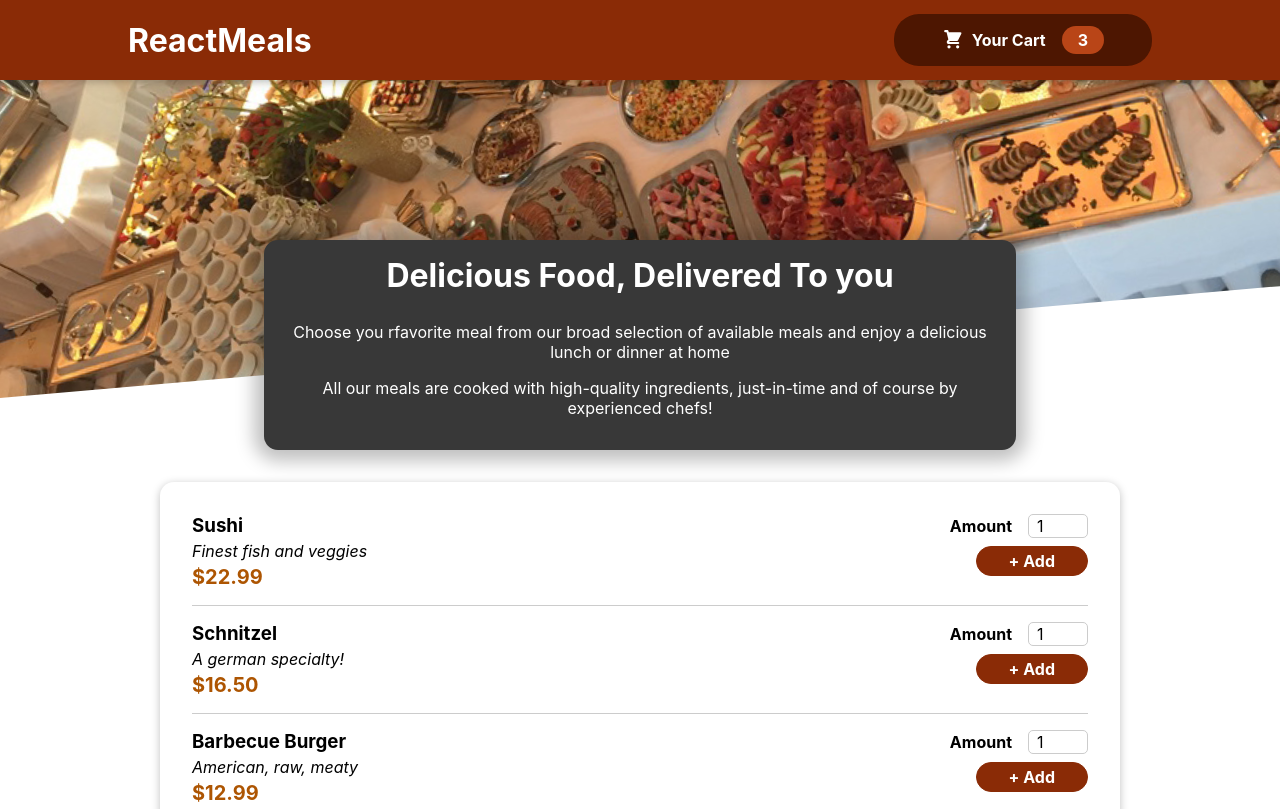
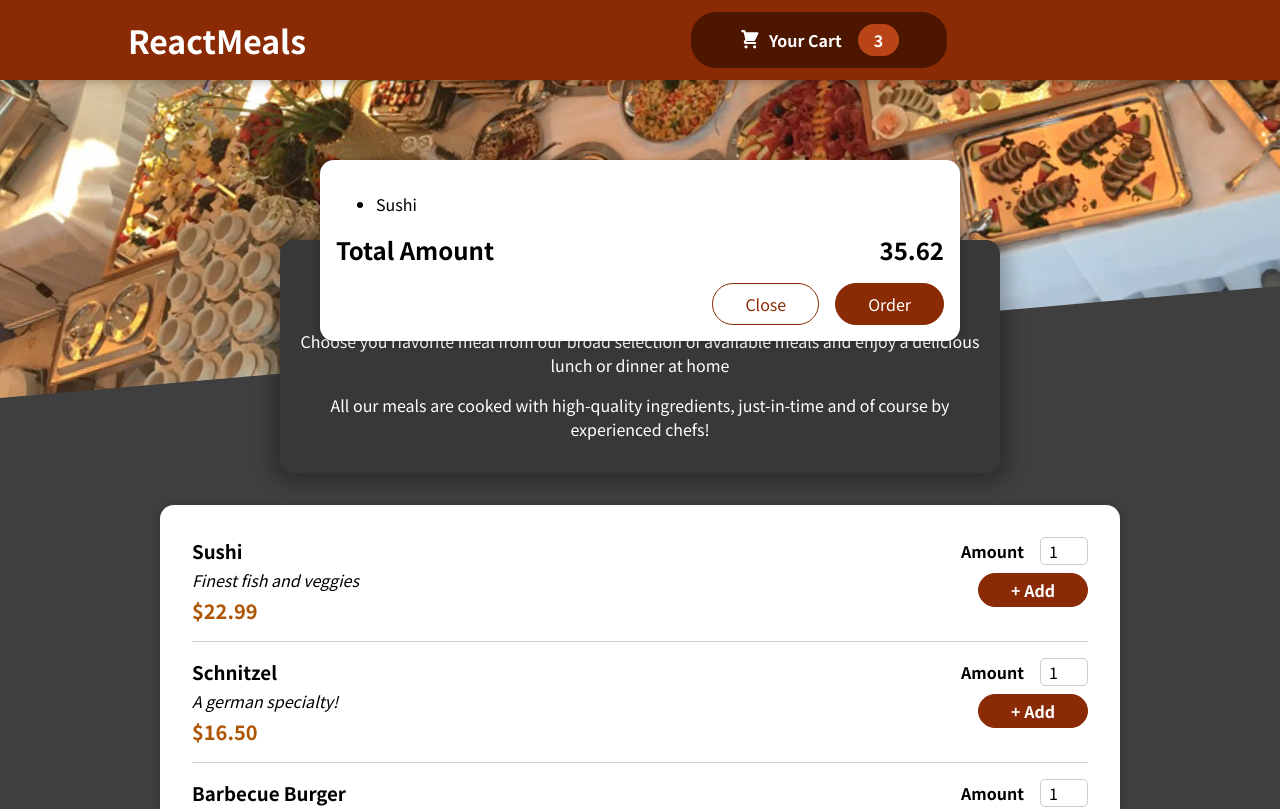
Before and after one commit to leyuri/react-food-order-app, a React (Create React App) app: page / in a window 1280 px wide. Shown: the top 809 px of the page. Built offline with nearby package versions, Linux system fonts and the light colour scheme.

Commit message:
[148] Add : a Modal via a React Portal

```diff
--- a/public/index.html
+++ b/public/index.html
@@ -28,6 +28,7 @@
   </head>
   <body>
     <noscript>You need to enable JavaScript to run this app.</noscript>
+    <div id="overlays"></div>
     <div id="root"></div>
     <!--
       This HTML file is a template.
--- a/src/App.js
+++ b/src/App.js
@@ -3,10 +3,12 @@
 import Header from "./components/Layout/Header";
 import { Fragment } from "react";
 import Meals from "./components/Meals/Meals";
+import Cart from "./components/Cart/Cart";
 
 function App() {
   return (
     <Fragment>
+      <Cart />
       <Header />
       <main>
         <Meals />
--- a/src/components/Cart/Cart.js
+++ b/src/components/Cart/Cart.js
@@ -1,3 +1,4 @@
+import Modal from "../UI/Modal";
 import classes from "./Cart.module.css";
 
 const Cart = (props) => {
@@ -10,7 +11,7 @@
   );
 
   return (
-    <div>
+    <Modal>
       {cartItems}
       <div className={classes.total}>
         <span>Total Amount</span>
@@ -20,7 +21,7 @@
         <button className={classes["button--alt"]}>Close</button>
         <button className={classes.button}>Order</button>
       </div>
-    </div>
+    </Modal>
   );
 };
 
--- /dev/null
+++ b/src/components/UI/Modal.js
@@ -0,0 +1,31 @@
+import { Fragment } from "react";
+import ReactDOM from "react-dom";
+import classes from "./Modal.module.css";
+
+const Backdrop = (props) => {
+  return <div className={classes.Backdrop}></div>;
+};
+
+const ModalOverlay = (props) => {
+  return (
+    <div className={classes.modal}>
+      <div className={classes.content}>{props.children}</div>
+    </div>
+  );
+};
+
+const portalElement = document.getElementById("overlays");
+
+const Modal = (props) => {
+  return (
+    <Fragment>
+      {ReactDOM.createPortal(<Backdrop />, portalElement)}
+      {ReactDOM.createPortal(
+        <ModalOverlay>{props.children}</ModalOverlay>,
+        portalElement
+      )}
+    </Fragment>
+  );
+};
+
+export default Modal;
--- /dev/null
+++ b/src/components/UI/Modal.module.css
@@ -0,0 +1,40 @@
+.backdrop {
+  position: fixed;
+  top: 0;
+  left: 0;
+  width: 100%;
+  height: 100vh;
+  z-index: 20;
+  background-color: rgba(0, 0, 0, 0.75);
+}
+
+.modal {
+  position: fixed;
+  top: 20vh;
+  left: 5%;
+  width: 90%;
+  background-color: white;
+  padding: 1rem;
+  border-radius: 14px;
+  box-shadow: 0 2px 8px rgba(0, 0, 0, 0.25);
+  z-index: 30;
+  animation: slide-down 300ms ease-out forwards;
+}
+
+@media (min-width: 768px) {
+  .modal {
+    width: 40rem;
+    left: calc(50% - 20rem);
+  }
+}
+
+@keyframes slide-down {
+  from {
+    opacity: 0;
+    transform: translateY(-3rem);
+  }
+  to {
+    opacity: 1;
+    transform: translateY(0);
+  }
+}
--- a/src/index.css
+++ b/src/index.css
@@ -1,13 +1,14 @@
+@import url("https://fonts.googleapis.com/css2?family=Noto+Sans+JP:wght@400;700&display=swap");
+
+* {
+  box-sizing: border-box;
+}
+
+html {
+  font-family: "Noto Sans JP", sans-serif;
+}
+
 body {
   margin: 0;
-  font-family: -apple-system, BlinkMacSystemFont, 'Segoe UI', 'Roboto', 'Oxygen',
-    'Ubuntu', 'Cantarell', 'Fira Sans', 'Droid Sans', 'Helvetica Neue',
-    sans-serif;
-  -webkit-font-smoothing: antialiased;
-  -moz-osx-font-smoothing: grayscale;
+  background-color: #3f3f3f;
 }
-
-code {
-  font-family: source-code-pro, Menlo, Monaco, Consolas, 'Courier New',
-    monospace;
-}
```
